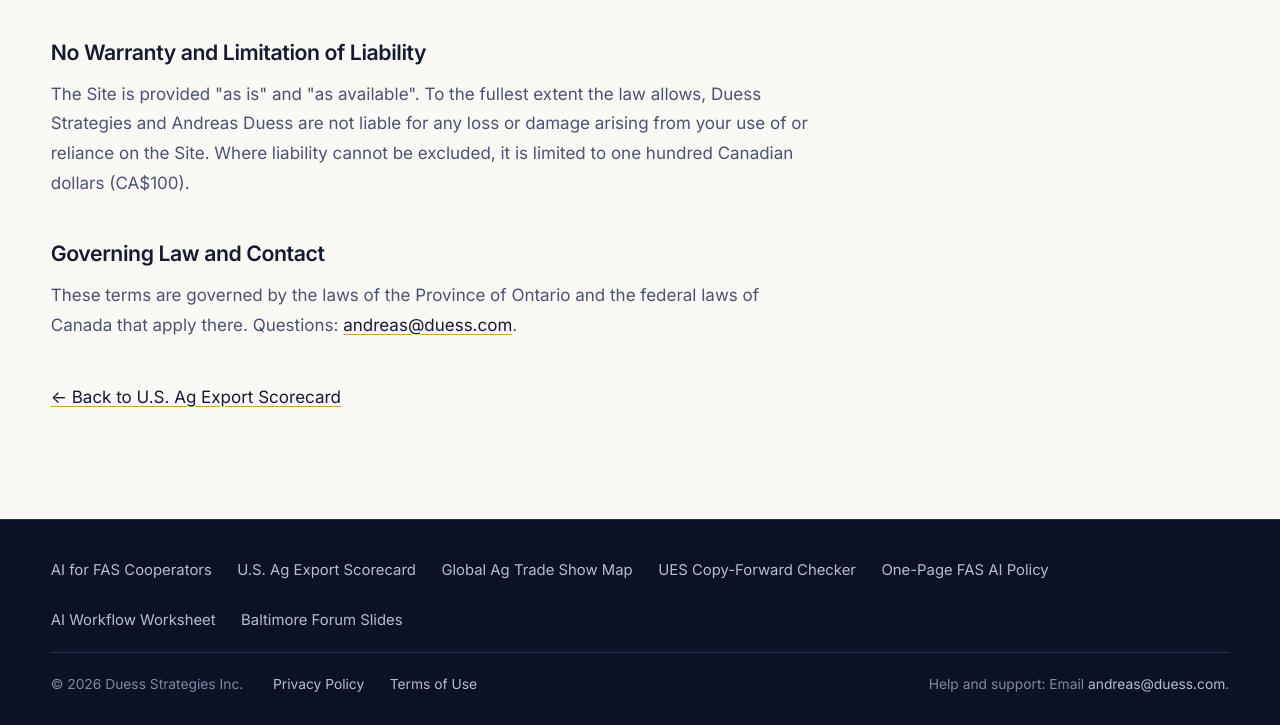
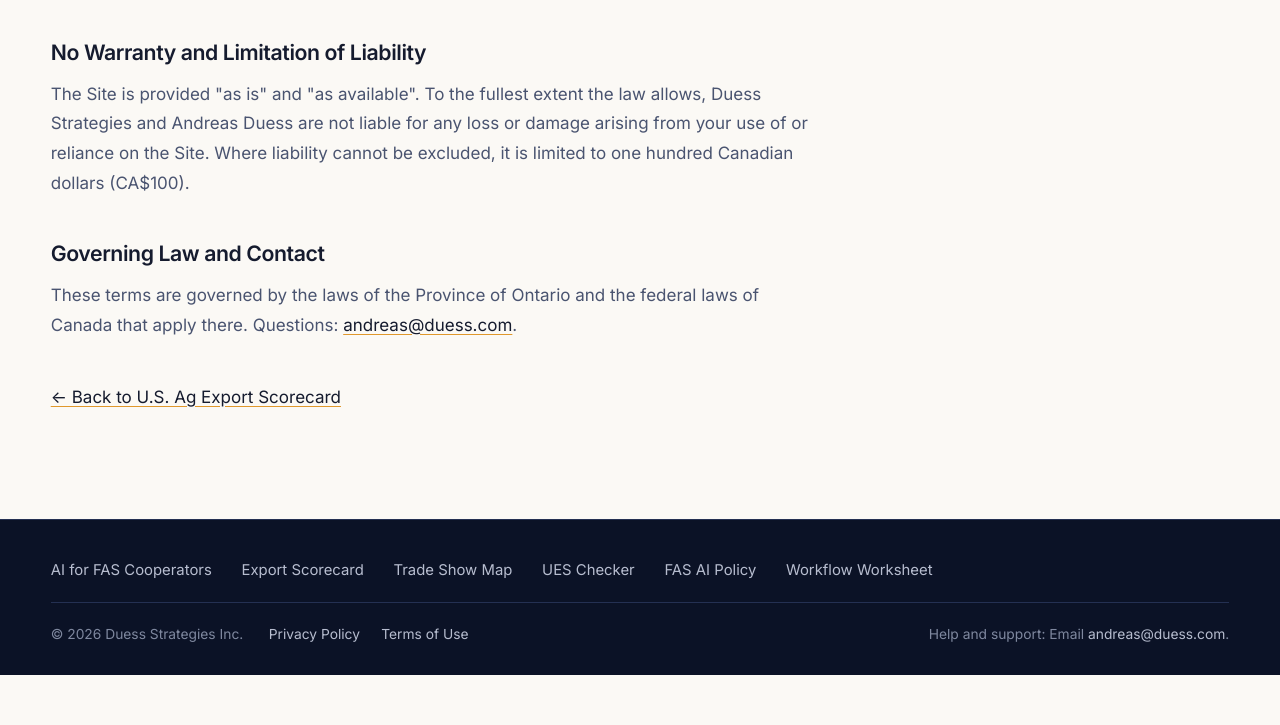
Before and after one commit to andreas-duess/trade-duess, a website built with Vite: page terms/index.html in a window 1280 px wide. Shown: the part 705-1430 px from the top of the page. After the commit the page ends 1380 px from the top, so only its background shows below. Built offline with nearby package versions, Linux system fonts and the light colour scheme.

Commit message:
Remove domain pill and Slides link; align canonical shared footer

```diff
--- a/src/styles.css
+++ b/src/styles.css
@@ -1156,3 +1156,65 @@ table.data-table tbody tr.is-selected {
     gap: 0.35rem 0.9rem;
   }
 }
+
+/* Canonical Shared Footer Override */
+.site-footer {
+  background: var(--midnight);
+  border-top: 1px solid var(--edge);
+  color: var(--on-ink-soft);
+  padding: 2.25rem 0 1.75rem;
+  font-size: var(--t-xs);
+}
+.site-footer a {
+  color: var(--on-ink-soft);
+  text-decoration: none;
+}
+.site-footer a:hover {
+  color: var(--on-ink);
+  text-decoration: underline;
+  text-decoration-color: var(--amber);
+  text-underline-offset: 3px;
+}
+.footer-inner {
+  display: flex;
+  flex-direction: column;
+  gap: 1.15rem;
+}
+.footer-top {
+  display: flex;
+  align-items: center;
+  padding: 0;
+  margin: 0;
+  border: 0;
+}
+.footer-links {
+  display: flex;
+  flex-wrap: wrap;
+  gap: 0.65rem 1.75rem;
+}
+.footer-base {
+  padding-top: 1.15rem;
+  border-top: 1px solid var(--edge);
+  display: flex;
+  align-items: center;
+  justify-content: space-between;
+  flex-wrap: wrap;
+  gap: 0.75rem 1.5rem;
+  color: var(--on-ink-mute);
+}
+.footer-meta {
+  display: flex;
+  align-items: center;
+  flex-wrap: wrap;
+  gap: 0.75rem 1.5rem;
+}
+.footer-legal {
+  display: flex;
+  list-style: none;
+  margin: 0;
+  padding: 0;
+  gap: 1.25rem;
+}
+.footer-help {
+  color: var(--on-ink-mute);
+}
--- a/terms/index.html
+++ b/terms/index.html
@@ -15,7 +15,6 @@
           <a class="site-name" href="https://duess.com/for-usaedc-members/" title="Back to Duess Strategies for USAEDC Members">
             <img src="/ds-logo-light.svg" alt="Duess Strategies" class="site-logo" />
           </a>
-          <a class="header-tool-tag" href="/">trade.duess.com</a>
         </div>
         <nav class="header-nav" aria-label="Free USAEDC resources">
           <a class="header-link is-current" href="https://trade.duess.com/">Export Scorecard</a>
@@ -23,7 +22,6 @@
           <a class="header-link" href="https://ues-checker.duess.com/">UES Checker</a>
           <a class="header-link" href="https://duess.com/ai-policy/#fas">FAS AI Policy</a>
           <a class="header-link" href="https://duess.com/worksheet/">Worksheet</a>
-          <a class="header-link" href="https://duess.com/baltimore/">Slides</a>
         </nav>
       </div>
     </header>
@@ -73,20 +71,21 @@
         <div class="footer-top">
           <div class="footer-links">
             <a href="https://duess.com/for-usaedc-members/">AI for FAS Cooperators</a>
-            <a href="https://trade.duess.com/">U.S. Ag Export Scorecard</a>
-            <a href="https://events.duess.com/">Global Ag Trade Show Map</a>
-            <a href="https://ues-checker.duess.com/">UES Copy-Forward Checker</a>
-            <a href="https://duess.com/ai-policy/#fas">One-Page FAS AI Policy</a>
-            <a href="https://duess.com/worksheet/">AI Workflow Worksheet</a>
-            <a href="https://duess.com/baltimore/">Baltimore Forum Slides</a>
+            <a href="https://trade.duess.com/">Export Scorecard</a>
+            <a href="https://events.duess.com/">Trade Show Map</a>
+            <a href="https://ues-checker.duess.com/">UES Checker</a>
+            <a href="https://duess.com/ai-policy/#fas">FAS AI Policy</a>
+            <a href="https://duess.com/worksheet/">Workflow Worksheet</a>
           </div>
         </div>
         <div class="footer-base">
-          <span>&copy; 2026 Duess Strategies Inc.</span>
-          <ul class="footer-legal">
-            <li><a href="/privacy-policy/">Privacy Policy</a></li>
-            <li><a href="/terms/" aria-current="page">Terms of Use</a></li>
-          </ul>
+          <div class="footer-meta">
+            <span>&copy; 2026 Duess Strategies Inc.</span>
+            <ul class="footer-legal">
+              <li><a href="/privacy-policy/">Privacy Policy</a></li>
+              <li><a href="/terms/" aria-current="page">Terms of Use</a></li>
+            </ul>
+          </div>
           <span class="footer-help">Help and support: Email <a href="mailto:andreas@duess.com">andreas@duess.com</a>.</span>
         </div>
       </div>
```
Also changed, not shown: privacy-policy/index.html (+12 -13 lines), src/main.js (+12 -13 lines).
